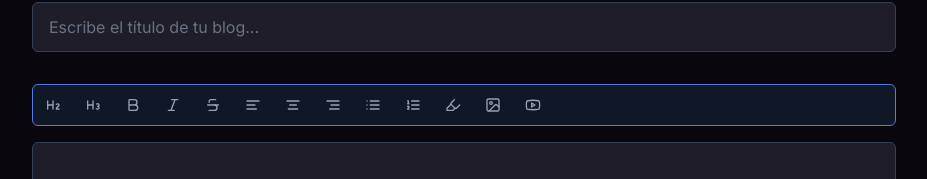
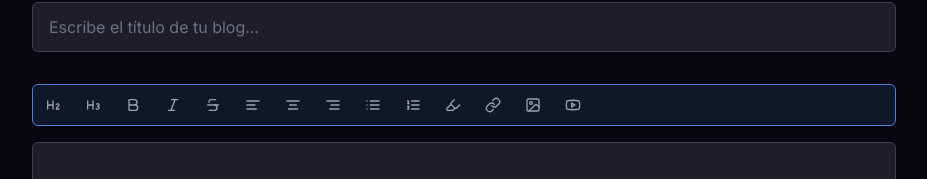
Before and after one commit to Star7-jpg/KnowordKiwi_Frontend, a Next.js app: page /posts/blog/create in a window 1280 px wide. Shown: the part 116-295 px from the top of the page, without its empty margins (176-1103 px from the left). Built offline with nearby package versions, Linux system fonts and the light colour scheme.

Commit message:
feat(blog): insertar enlaces externos

```diff
--- /dev/null
+++ b/app/posts/blog/components/LinkModal.tsx
@@ -0,0 +1,179 @@
+"use client";
+
+import { Button } from "@headlessui/react";
+import { Link as LinkIcon } from "lucide-react";
+import { Editor } from "@tiptap/react";
+import { useState, useEffect } from "react";
+
+interface LinkModalProps {
+  editor: Editor | null;
+}
+
+export default function LinkModal({ editor }: LinkModalProps) {
+  const [isOpen, setIsOpen] = useState(false);
+  const [url, setUrl] = useState("");
+  const [text, setText] = useState("");
+
+  // Actualizar el texto cuando se selecciona algo en el editor
+  useEffect(() => {
+    if (!editor) return;
+
+    const updateText = () => {
+      const selection = editor.state.selection;
+      const selectedText = editor.state.doc.textBetween(
+        selection.from,
+        selection.to,
+        " "
+      );
+      setText(selectedText);
+    };
+
+    editor.on("selectionUpdate", updateText);
+    editor.on("transaction", updateText);
+
+    return () => {
+      editor.off("selectionUpdate", updateText);
+      editor.off("transaction", updateText);
+    };
+  }, [editor]);
+
+  const handleSubmit = (e: React.FormEvent) => {
+    e.preventDefault();
+
+    if (!url || !editor) return;
+
+    // Validar URL
+    const urlPattern = /^(https?:\/\/)?([\da-z\.-]+)\.([a-z\.]{2,6})([\/\w \.-]*)*\/?$/;
+    if (!urlPattern.test(url)) {
+      alert("Por favor ingresa una URL válida");
+      return;
+    }
+
+    // Asegurarse de que la URL tenga el protocolo
+    const fullUrl = url.startsWith("http") ? url : `https://${url}`;
+
+    // Si hay texto seleccionado, usarlo como texto del enlace
+    if (text) {
+      editor.chain().focus().setLink({ href: fullUrl }).run();
+    } else {
+      // Si no hay texto seleccionado, insertar el enlace con el texto proporcionado
+      editor
+        .chain()
+        .focus()
+        .insertContent({
+          type: "text",
+          text: text || url,
+          marks: [
+            {
+              type: "link",
+              attrs: {
+                href: fullUrl,
+              },
+            },
+          ],
+        })
+        .run();
+    }
+
+    // Reset form
+    setUrl("");
+    setText("");
+    setIsOpen(false);
+  };
+
+  const handleUnlink = () => {
+    if (!editor) return;
+    editor.chain().focus().unsetLink().run();
+  };
+
+  // Verificar si hay un enlace en la selección actual
+  const isLinkActive = () => {
+    if (!editor) return false;
+    return editor.isActive("link");
+  };
+
+  return (
+    <>
+      <Button
+        type="button"
+        onClick={() => setIsOpen(true)}
+        className={`p-2 rounded-md transition-colors ${
+          isLinkActive()
+            ? "bg-gray-700 text-white"
+            : "text-gray-400 hover:bg-gray-800 hover:text-white"
+        }`}
+        title="Insertar enlace"
+      >
+        <LinkIcon className="size-4" />
+      </Button>
+
+      {isOpen && (
+        <div className="fixed inset-0 bg-black bg-opacity-50 flex items-center justify-center z-50">
+          <div className="bg-gray-800 rounded-lg p-6 w-full max-w-md">
+            <h3 className="text-lg font-semibold text-white mb-4">
+              {isLinkActive() ? "Editar enlace" : "Insertar enlace"}
+            </h3>
+            <form onSubmit={handleSubmit}>
+              <div className="mb-4">
+                <label htmlFor="link-text" className="block text-sm font-medium text-gray-300 mb-1">
+                  Texto a mostrar
+                </label>
+                <input
+                  id="link-text"
+                  type="text"
+                  value={text}
+                  onChange={(e) => setText(e.target.value)}
+                  className="w-full px-3 py-2 bg-gray-700 border border-gray-600 rounded-md text-white placeholder-gray-400 focus:outline-none focus:ring-2 focus:ring-primary"
+                  placeholder="Texto del enlace"
+                />
+                <p className="mt-1 text-xs text-gray-400">
+                  Si no se especifica, se usará la URL como texto
+                </p>
+              </div>
+
+              <div className="mb-4">
+                <label htmlFor="link-url" className="block text-sm font-medium text-gray-300 mb-1">
+                  URL
+                </label>
+                <input
+                  id="link-url"
+                  type="text"
+                  value={url}
+                  onChange={(e) => setUrl(e.target.value)}
+                  className="w-full px-3 py-2 bg-gray-700 border border-gray-600 rounded-md text-white placeholder-gray-400 focus:outline-none focus:ring-2 focus:ring-primary"
+                  placeholder="https://example.com"
+                  required
+                />
+              </div>
+
+              <div className="flex justify-end space-x-3">
+                {isLinkActive() && (
+                  <Button
+                    type="button"
+                    onClick={handleUnlink}
+                    className="px-4 py-2 bg-red-600 text-white rounded-md hover:bg-red-700 transition-colors"
+                  >
+                    Eliminar enlace
+                  </Button>
+                )}
+                <Button
+                  type="button"
+                  onClick={() => setIsOpen(false)}
+                  className="px-4 py-2 text-gray-300 hover:text-white transition-colors"
+                >
+                  Cancelar
+                </Button>
+                <Button
+                  type="submit"
+                  className="px-4 py-2 bg-primary text-white rounded-md hover:bg-primary-hover transition-colors"
+                >
+                  {isLinkActive() ? "Actualizar" : "Insertar"}
+                </Button>
+              </div>
+            </form>
+          </div>
+        </div>
+      )}
+    </>
+  );
+}
--- a/app/posts/blog/components/MenuBar.tsx
+++ b/app/posts/blog/components/MenuBar.tsx
@@ -15,6 +15,7 @@ import {
 } from "lucide-react";
 import ImageUpload from "./ImageUpload";
 import YoutubeUpload from "./YoutubeUpload";
+import LinkModal from "./LinkModal";
 
 interface MenuBarProps {
   editor: Editor | null;
@@ -99,6 +100,7 @@ export default function MenuBar({ editor }: MenuBarProps) {
           {option.icon}
         </Button>
       ))}
+      <LinkModal editor={editor} />
       <ImageUpload editor={editor} />
       <YoutubeUpload editor={editor} />
     </div>
--- a/app/posts/blog/components/TipTap.tsx
+++ b/app/posts/blog/components/TipTap.tsx
@@ -5,6 +5,7 @@ import Highlight from "@tiptap/extension-highlight";
 import TextAlign from "@tiptap/extension-text-align";
 import StarterKit from "@tiptap/starter-kit";
 import Image from "@tiptap/extension-image";
+import Link from "@tiptap/extension-link";
 import MenuBar from "./MenuBar";
 import { Youtube } from "../extensions/Youtube";
 
@@ -38,6 +39,12 @@ const Tiptap = ({ content, onChange }: TipTapProps) => {
         },
         inline: false,
       }),
+      Link.configure({
+        HTMLAttributes: {
+          class: "text-primary hover:text-primary-hover underline",
+        },
+        openOnClick: false,
+      }),
       Youtube.configure({
         HTMLAttributes: {
           class: "mb-4",
```
